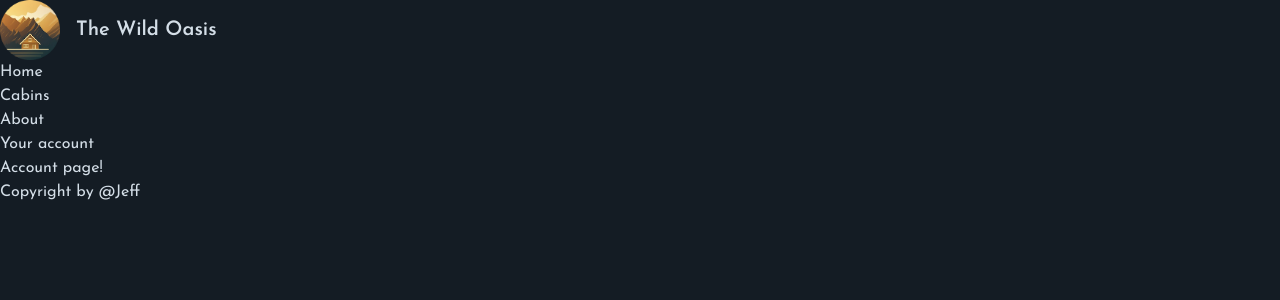
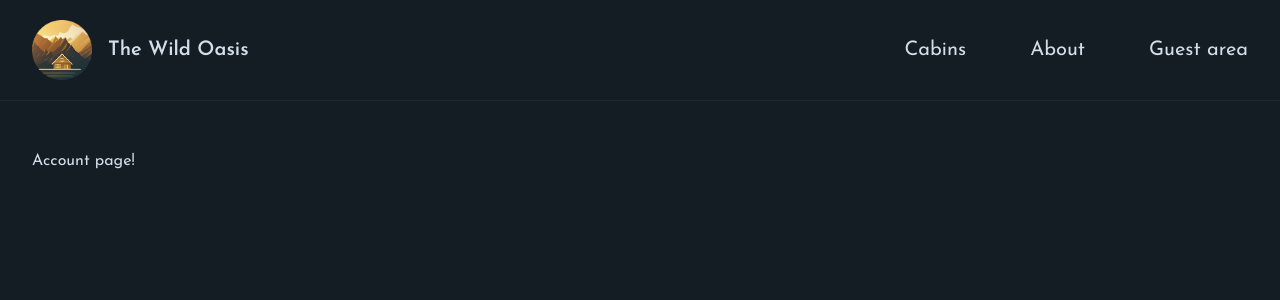
Before and after one commit to fengbanjiazhu/oasis-next, a Next.js app: page /account in a window 1280 px wide. Shown: the top 300 px of the page. Built offline with nearby package versions, Linux system fonts and the light colour scheme.

Commit message:
Add layout css to project

```diff
--- /dev/null
+++ b/app/_components/Header.js
@@ -0,0 +1,15 @@
+import Navigation from "@/app/_components/Navigation";
+import Logo from "@/app/_components/Logo";
+
+function Header() {
+  return (
+    <header className="border-b border-primary-900 px-8 py-5">
+      <div className="flex justify-between items-center max-w-7xl mx-auto">
+        <Logo />
+        <Navigation />
+      </div>
+    </header>
+  );
+}
+
+export default Header;
--- a/app/_components/Navigation.js
+++ b/app/_components/Navigation.js
@@ -1,22 +1,25 @@
 import Link from "next/link";
 
-function Navigation() {
+export default function Navigation() {
   return (
-    <ul>
+    <nav className="z-10 text-xl">
+      <ul className="flex gap-16 items-center">
         <li>
-        <Link href="/">Home</Link>
+          <Link href="/cabins" className="hover:text-accent-400 transition-colors">
+            Cabins
+          </Link>
         </li>
         <li>
-        <Link href="/cabins">Cabins</Link>
+          <Link href="/about" className="hover:text-accent-400 transition-colors">
+            About
+          </Link>
         </li>
         <li>
-        <Link href="/about">About</Link>
-      </li>
-      <li>
-        <Link href="/account">Your account</Link>
+          <Link href="/account" className="hover:text-accent-400 transition-colors">
+            Guest area
+          </Link>
         </li>
       </ul>
+    </nav>
   );
 }
-
-export default Navigation;
--- a/app/layout.js
+++ b/app/layout.js
@@ -1,5 +1,4 @@
-import Logo from "@/app/_components/Logo";
-import Navigation from "@/app/_components/Navigation";
+import Header from "./_components/Header";
 
 import "@/app/_styles/globals.css";
 
@@ -24,13 +23,13 @@
 export default function RootLayout({ children }) {
   return (
     <html lang="en">
-      <body className={`${josefin.className} bg-primary-950 text-primary-100 min-h-screen`}>
-        <header>
-          <Logo />
-          <Navigation />
-        </header>
-        <main>{children}</main>
-        <footer>Copyright by @Jeff</footer>
+      <body
+        className={`${josefin.className} antialiased bg-primary-950 text-primary-100 min-h-screen flex flex-col`}
+      >
+        <Header />
+        <div className="flex-1 px-8 py-12">
+          <main className="max-w-7xl mx-auto">{children}</main>
+        </div>
       </body>
     </html>
   );
```
Lines whose indentation alone changed are shown as unchanged.
